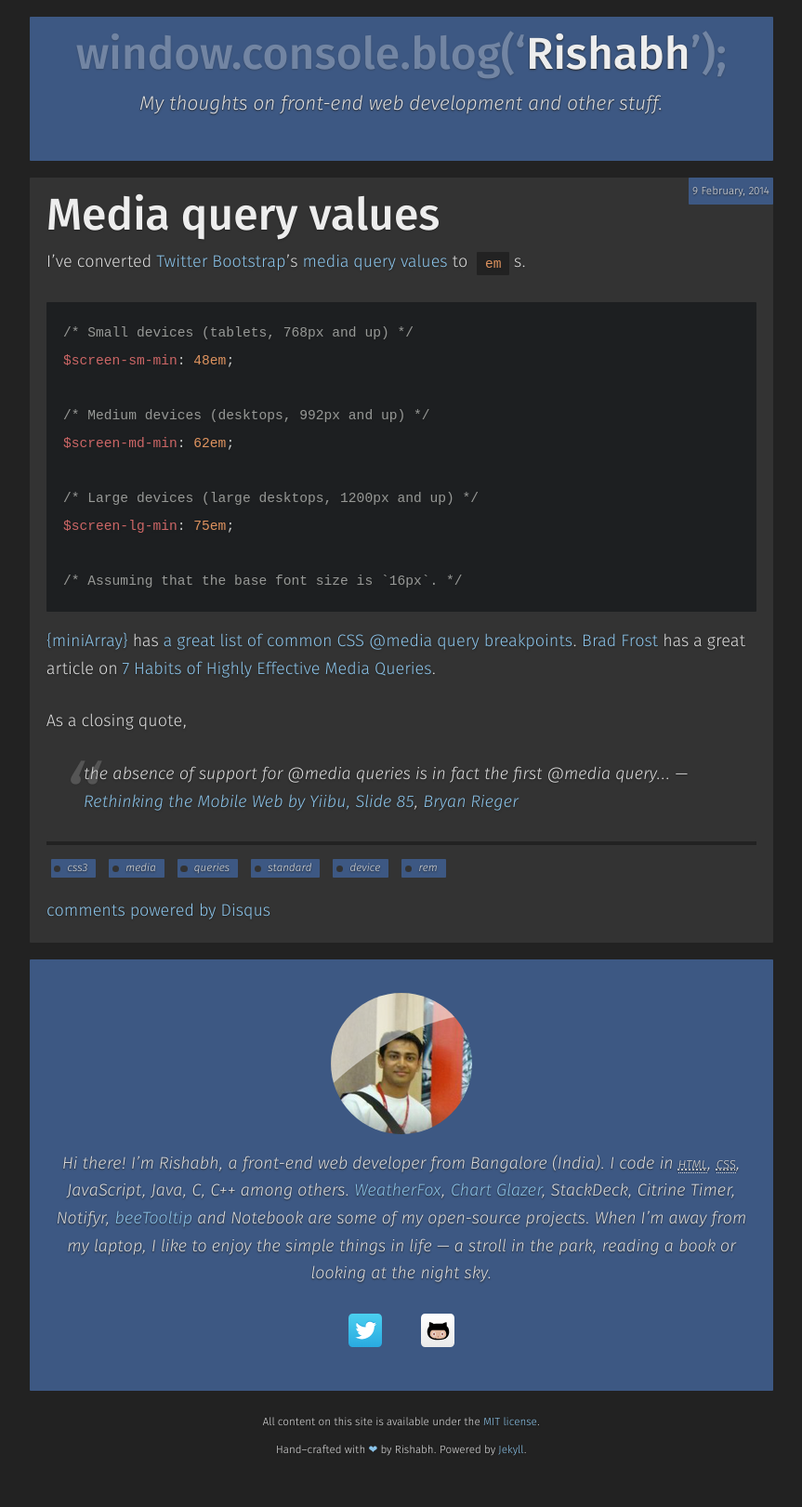
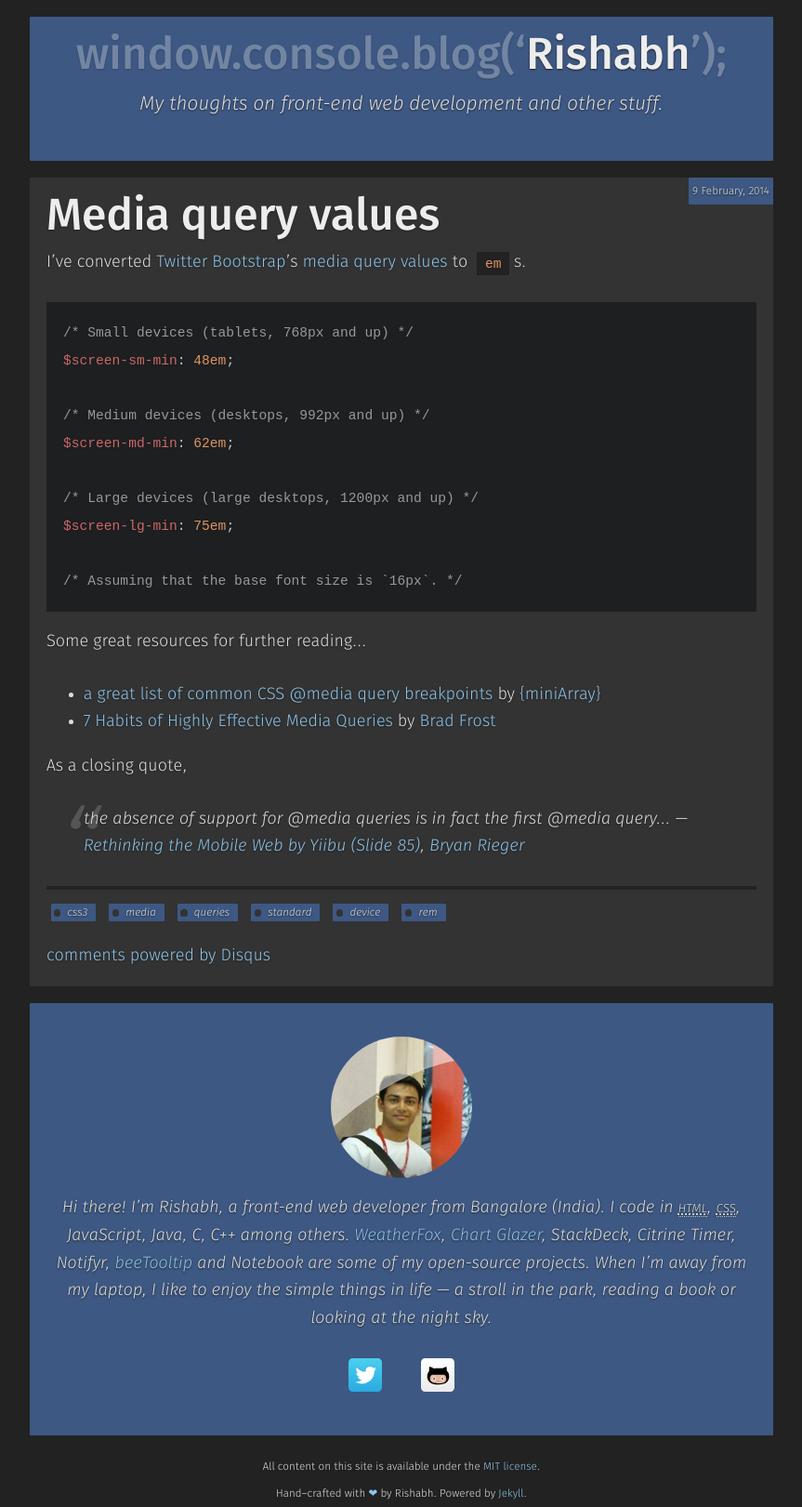
Before and after one commit to rishabh-ink/rishabhsrao.github.io, a Jekyll site: the page built from _posts/2014-02-09-media-query-values.markdown, in a window 1280 px wide. Shown: the whole page at 93% size, without its empty margins (208-1071 px from the left). Built offline with Jekyll 4.4.1, drawn with Linux system fonts in a browser that asks for light colours; Markdown is read by kramdown in place of the engine named in the settings; comment, search, counter and statistics services are not loaded; before the commit the page ends 1573 px from its top, so only the background shows below that.

Commit message:
Restructured.

```diff
--- a/_posts/2014-02-09-media-query-values.markdown
+++ b/_posts/2014-02-09-media-query-values.markdown
@@ -24,9 +24,12 @@ $screen-lg-min: 75em;
 
 {% endhighlight %}
 
-[{miniArray}](http://www.miniarray.com) has [a great list of common CSS @media query breakpoints](http://www.miniarray.com/post/51474660456/a-great-list-of-common-css-media-query-breakpoints). [Brad Frost](http://bradfrostweb.com) has a great article on [7 Habits of Highly Effective Media Queries](http://bradfrostweb.com/blog/post/7-habits-of-highly-effective-media-queries).
+Some great resources for further reading&hellip;
+
+* [a great list of common CSS @media query breakpoints](http://www.miniarray.com/post/51474660456/a-great-list-of-common-css-media-query-breakpoints) by [{miniArray}](http://www.miniarray.com)
+* [7 Habits of Highly Effective Media Queries](http://bradfrostweb.com/blog/post/7-habits-of-highly-effective-media-queries) by [Brad Frost](http://bradfrostweb.com)
 
 As a closing quote,
 
 > the absence of support for @media queries is in fact the ﬁrst @media query...
-> &mdash; [Rethinking the Mobile Web by Yiibu, Slide 85](http://www.slideshare.net/bryanrieger/rethinking-the-mobile-web-by-yiibu/85), [Bryan Rieger](https://twitter.com/bryanrieger)
+> &mdash; [Rethinking the Mobile Web by Yiibu (Slide 85)](http://www.slideshare.net/bryanrieger/rethinking-the-mobile-web-by-yiibu/85), [Bryan Rieger](https://twitter.com/bryanrieger)
```
